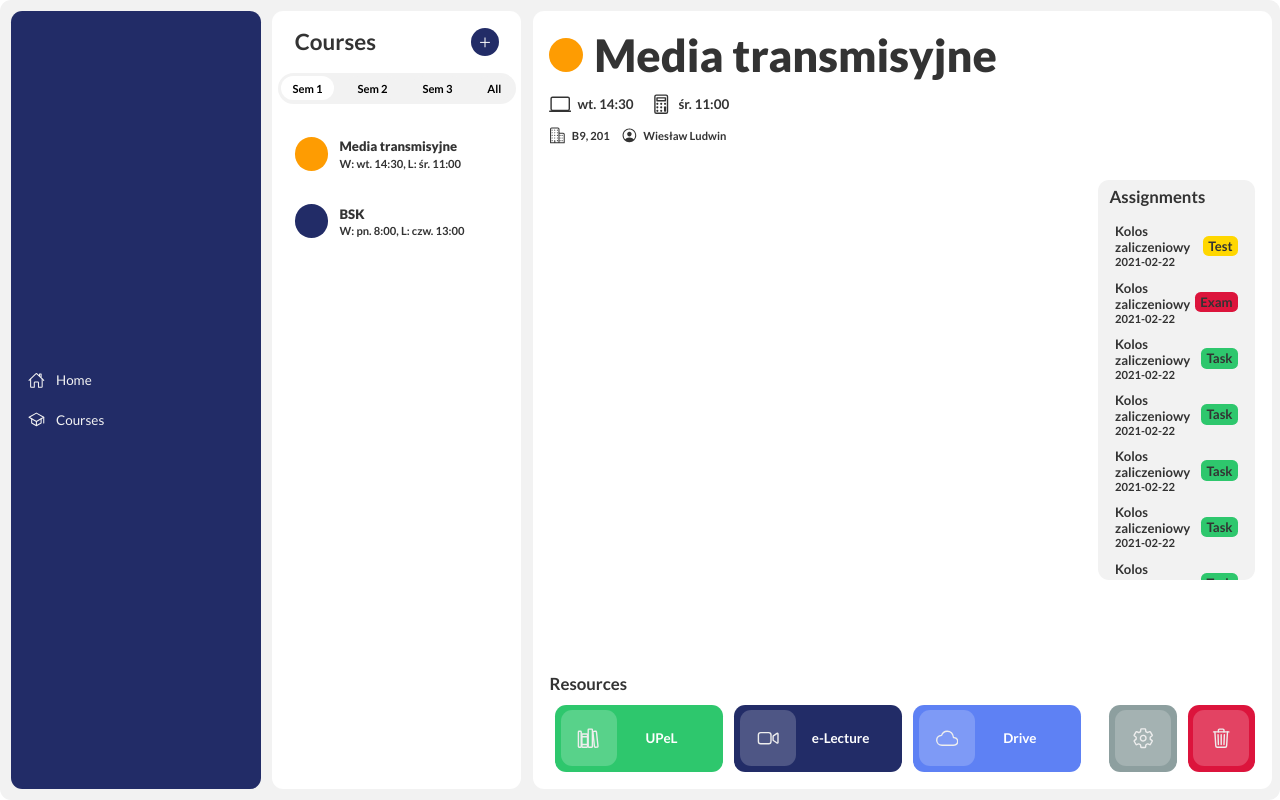
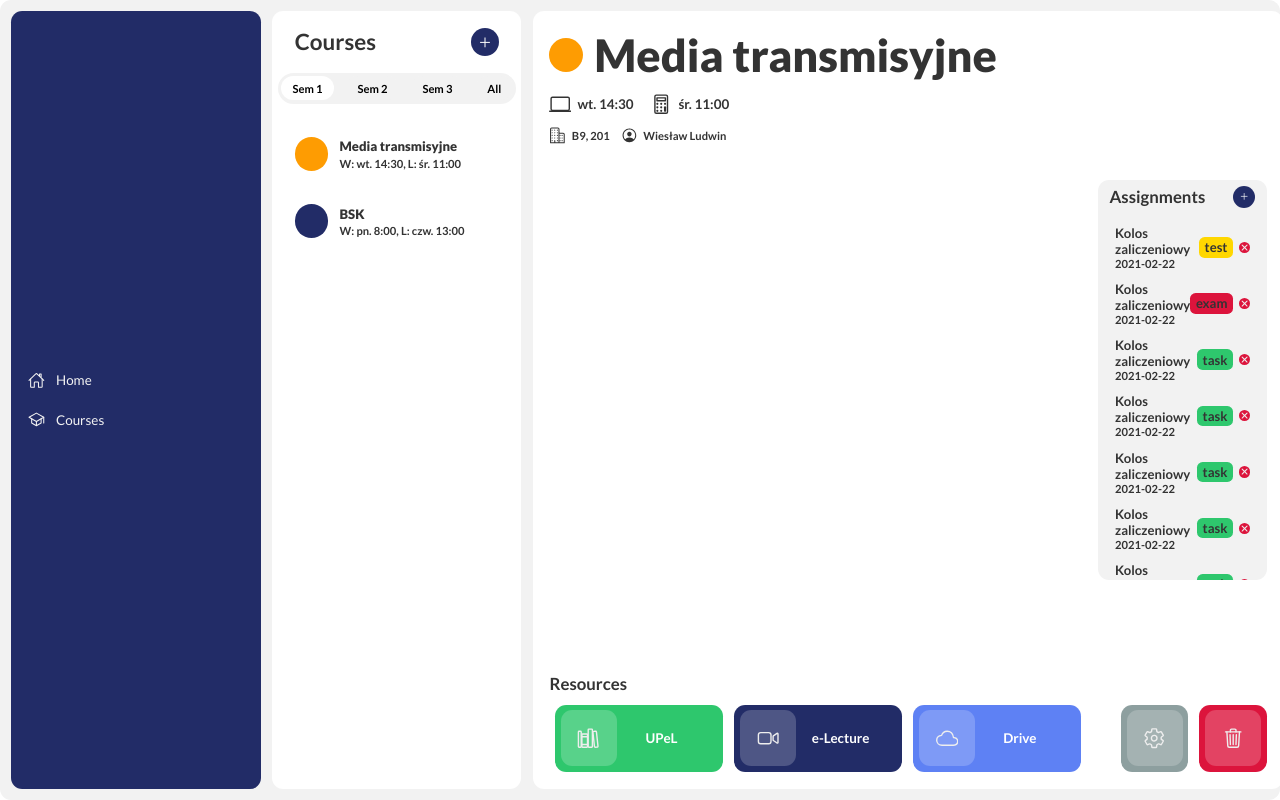
Before and after one commit to pwksn/react-stud-app, a React (Create React App) app: page /courses/home in a window 1280 px wide. Built offline with nearby package versions, Linux system fonts and the light colour scheme; data requests are answered from the project's data file.

Commit message:
Course assignments (add + remove)

```diff
--- a/mock/db.json
+++ b/mock/db.json
@@ -1,5 +1,18 @@
 {
   "courses": [
+    {
+      "name": "Języki skryptowe",
+      "sem": 3,
+      "color": "pink",
+      "lecture": "pt. 11:30",
+      "lab": "pn. 9:30",
+      "location": "D6, 2",
+      "lecturer": "Andrzej Matiolański",
+      "upelLink": "https://upel2.cel.agh.edu.pl/wiet/",
+      "eLectureLink": "https://www.microsoft.com/pl-pl/microsoft-teams/group-chat-software",
+      "driveLink": "https://drive.google.com/drive/u/0/my-drive",
+      "id": 3
+    },
     {
       "name": "Media transmisyjne",
       "sem": 1,
@@ -16,74 +29,68 @@
         {
           "assignmentName": "Kolos zaliczeniowy",
           "assignmentDate": "2021-02-22",
-          "assignmentType": "Test",
+          "assignmentType": "test",
           "assignmentId": 1613325169
         },
         {
           "assignmentName": "Kolos zaliczeniowy",
           "assignmentDate": "2021-02-22",
-          "assignmentType": "Exam",
+          "assignmentType": "exam",
+          "assignmentId": 1613325183
+        },
+        {
+          "assignmentName": "Kolos zaliczeniowy",
+          "assignmentDate": "2021-02-22",
+          "assignmentType": "task",
+          "assignmentId": 1613325199
+        },
+        {
+          "assignmentName": "Kolos zaliczeniowy",
+          "assignmentDate": "2021-02-22",
+          "assignmentType": "task",
+          "assignmentId": 1613325197
+        },
+        {
+          "assignmentName": "Kolos zaliczeniowy",
+          "assignmentDate": "2021-02-22",
+          "assignmentType": "task",
+          "assignmentId": 1613325196
+        },
+        {
+          "assignmentName": "Kolos zaliczeniowy",
+          "assignmentDate": "2021-02-22",
+          "assignmentType": "task",
+          "assignmentId": 1613325195
+        },
+        {
+          "assignmentName": "Kolos zaliczeniowy",
+          "assignmentDate": "2021-02-22",
+          "assignmentType": "task",
+          "assignmentId": 1613325194
+        },
+        {
+          "assignmentName": "Kolos zaliczeniowy",
+          "assignmentDate": "2021-02-22",
+          "assignmentType": "task",
           "assignmentId": 1613325193
         },
         {
           "assignmentName": "Kolos zaliczeniowy",
           "assignmentDate": "2021-02-22",
-          "assignmentType": "Task",
-          "assignmentId": 1613325198
+          "assignmentType": "task",
+          "assignmentId": 1613325192
         },
         {
           "assignmentName": "Kolos zaliczeniowy",
           "assignmentDate": "2021-02-22",
-          "assignmentType": "Task",
-          "assignmentId": 1613325198
+          "assignmentType": "task",
+          "assignmentId": 1613325191
         },
         {
           "assignmentName": "Kolos zaliczeniowy",
           "assignmentDate": "2021-02-22",
-          "assignmentType": "Task",
-          "assignmentId": 1613325198
-        },
-        {
-          "assignmentName": "Kolos zaliczeniowy",
-          "assignmentDate": "2021-02-22",
-          "assignmentType": "Task",
-          "assignmentId": 1613325198
-        },
-        {
-          "assignmentName": "Kolos zaliczeniowy",
-          "assignmentDate": "2021-02-22",
-          "assignmentType": "Task",
-          "assignmentId": 1613325198
-        },
-        {
-          "assignmentName": "Kolos zaliczeniowy",
-          "assignmentDate": "2021-02-22",
-          "assignmentType": "Task",
-          "assignmentId": 1613325198
-        },
-        {
-          "assignmentName": "Kolos zaliczeniowy",
-          "assignmentDate": "2021-02-22",
-          "assignmentType": "Task",
-          "assignmentId": 1613325198
-        },
-        {
-          "assignmentName": "Kolos zaliczeniowy",
-          "assignmentDate": "2021-02-22",
-          "assignmentType": "Task",
-          "assignmentId": 1613325198
-        },
-        {
-          "assignmentName": "Kolos zaliczeniowy",
-          "assignmentDate": "2021-02-22",
-          "assignmentType": "Task",
-          "assignmentId": 1613325198
-        },
-        {
-          "assignmentName": "Kolos zaliczeniowy",
-          "assignmentDate": "2021-02-22",
-          "assignmentType": "Task",
-          "assignmentId": 1613325198
+          "assignmentType": "task",
+          "assignmentId": 1613325190
         }
       ]
     },
@@ -98,20 +105,15 @@
       "lecturer": "Marek Natkaniec",
       "upelLink": "https://yoksel.github.io/flex-cheatsheet/#section-justify-content",
       "eLectureLink": "https://www.microsoft.com/pl-pl/microsoft-teams/group-chat-software",
-      "driveLink": "https://drive.google.com/drive/u/0/my-drive"
-    },
-    {
-      "name": "Języki skryptowe",
-      "sem": 3,
-      "color": "pink",
-      "lecture": "pt. 11:30",
-      "lab": "pn. 9:30",
-      "location": "D6, 2",
-      "lecturer": "Andrzej Matiolański",
-      "upelLink": "https://upel2.cel.agh.edu.pl/wiet/",
-      "eLectureLink": "https://www.microsoft.com/pl-pl/microsoft-teams/group-chat-software",
       "driveLink": "https://drive.google.com/drive/u/0/my-drive",
-      "id": 3
+      "assignments": [
+        {
+          "assignmentName": "Termin 1",
+          "assignmentType": "exam",
+          "assignmentDate": "2021-06-03",
+          "assignmentId": 1613635520082
+        }
+      ]
     }
   ]
 }
--- a/src/Courses/CourseDetails/CourseAssignments.js
+++ b/src/Courses/CourseDetails/CourseAssignments.js
@@ -1,11 +1,32 @@
-const CourseAssignments = ({ currentCourse }) => {
+import { useState } from "react";
+import CourseAssignmentsForm from "./CourseAssignments/CourseAssignmentsForm";
+
+const CourseAssignments = ({ currentCourse, onCourseAssignmentsChange }) => {
+
+    const [assignmentFormMode, setAssignmentFormMode] = useState(false);
+
+    const onAssignmentRemoval = (id) => {
+        const assignmentToRemove = currentCourse.assignments.filter(asg => asg.assignmentId === id)[0];
+        onCourseAssignmentsChange(currentCourse.assignments.indexOf(assignmentToRemove), 'remove');
+    }
+
+    const onAssignmentAdd = (assignment) => {
+        currentCourse.assignments.push(assignment);
+        onCourseAssignmentsChange(currentCourse, 'add');
+        setAssignmentFormMode(false);
+    }
+
+    const onAssignmentModeToggle = () => {
+        setAssignmentFormMode(!assignmentFormMode);
+
+    }
 
     const getClassName = (assignmentType) => {
-        if (assignmentType === 'Exam') {
+        if (assignmentType === 'exam') {
             return 'course-assignment-type course-assignment-type-exam';
-        } else if (assignmentType === 'Test') {
+        } else if (assignmentType === 'test') {
             return 'course-assignment-type course-assignment-type-test';
-        } else if (assignmentType === 'Task') {
+        } else if (assignmentType === 'task') {
             return 'course-assignment-type course-assignment-type-task';
         } else {
             return null;
@@ -14,8 +35,14 @@ const CourseAssignments = ({ currentCourse }) => {
 
     return (
         <div className="course-assignments-box">
-            <h2 className="header-1">Assignments</h2>
-            <div className="course-assignments-list">
+            <div className="course-assignments-header d-flex">
+                <h2 className="header-1">Assignments</h2>
+                <button>
+                    {assignmentFormMode && <ion-icon name="close" style={{color: '#fff'}} onClick={onAssignmentModeToggle}></ion-icon>}
+                    {!assignmentFormMode && <ion-icon name="add-outline" style={{color: '#fff'}} onClick={onAssignmentModeToggle}></ion-icon>}
+                </button>
+            </div>
+            {!assignmentFormMode && currentCourse.assignments && currentCourse.assignments.length > 0 && <div className="course-assignments-list">
                 {currentCourse.assignments.map((assignment) => (
                     <div className="course-assignment d-flex" key={assignment.assignmentId}>
                         <div className="course-assignment-info">
@@ -25,9 +52,16 @@ const CourseAssignments = ({ currentCourse }) => {
                         <div className={getClassName(assignment.assignmentType)}>
                             <h3>{assignment.assignmentType}</h3>
                         </div>
+                        <button className="course-assignment-delete" onClick={() => onAssignmentRemoval(assignment.assignmentId)}>
+                            <ion-icon name="close" style={{color: "#eee", width: '1rem', height: '1rem'}}></ion-icon>
+                        </button>
                     </div>
                 ))}
-            </div>
+            </div>}
+            {((!assignmentFormMode && !currentCourse.assignments) || (!assignmentFormMode && currentCourse.assignments.length === 0)) && <div className="course-assignment-placeholder-box">
+                <h2 className="course-assignment-placeholder">No assignments</h2>
+            </div>}
+            {assignmentFormMode && <CourseAssignmentsForm onAssignmentAdd={onAssignmentAdd}/>}
         </div>
     );
 }
--- /dev/null
+++ b/src/Courses/CourseDetails/CourseAssignments/CourseAssignmentsForm.js
@@ -0,0 +1,58 @@
+import { useEffect, useState } from "react";
+
+const CourseAssignmentsForm = ({ onAssignmentAdd }) => {
+
+    const [assignmentName, setAssignmentName] = useState('');
+    const [assignmentType, setAssignmentType] = useState('exam');
+    const [assignmentDate, setAssignmentDate] = useState('');
+
+    const handleSubmit = (e) => {
+        e.preventDefault();
+        const newAssignment = {
+            assignmentName: assignmentName,
+            assignmentType: assignmentType,
+            assignmentDate: assignmentDate,
+            assignmentId: +new Date().getTime(),
+        };
+        onAssignmentAdd(newAssignment);
+    };
+
+    const generateDate = () => {
+        const date = new Date();
+        const dateString = new Date(date.getTime() - (date.getTimezoneOffset() * 60000)).toISOString().split("T")[0];
+        console.log(dateString);
+        setAssignmentDate(dateString);
+    };
+
+    useEffect(() => {
+        generateDate();
+    }, []);
+
+    return (
+        <div className="course-assignment-form">
+            <form onSubmit={handleSubmit}>
+                    <div>
+                        <label>Name:</label>
+                        <input type="text" required value={assignmentName} onChange={(e) => setAssignmentName(e.target.value)}/>
+                    </div>
+                    <div>
+                        <label>Type:</label>
+                        <select value={assignmentType} onChange={(e) => setAssignmentType(e.target.value)}>
+                            <option value="exam">Exam</option>
+                            <option value="test">Test</option>
+                            <option value="task">Task</option>
+                        </select>
+                    </div>
+                    <div>
+                        <label>Date:</label>
+                        <input type="date" value={assignmentDate} onChange={(e) => setAssignmentDate(e.target.value)}/>
+                    </div>
+                    <div>
+                        <button type="submit">Submit</button>
+                    </div>
+                </form>
+        </div>
+    );
+}
+
+export default CourseAssignmentsForm;
--- a/src/Courses/CourseDetails/CourseDetails.js
+++ b/src/Courses/CourseDetails/CourseDetails.js
@@ -1,10 +1,9 @@
-import { useEffect } from "react";
 import { useHistory } from "react-router-dom";
 import { Link } from 'react-router-dom';
 import CourseAssignments from "./CourseAssignments";
 import CourseResources from "./CourseResources";
 
-const CourseDetails = ({ courses, courseID, parentCallback }) => {
+const CourseDetails = ({ courses, courseID, parentCallback, onCourseAssignmentsChange }) => {
 
     const currentCourse = courses.filter(course => course.id === courseID)[0];
     const history = useHistory();
@@ -54,9 +53,9 @@ const CourseDetails = ({ courses, courseID, parentCallback }) => {
                 <CourseResources currentCourse={currentCourse}/>
             </div>}
 
-            {currentCourse.assignments && <div className="course-assignments">
-                <CourseAssignments currentCourse={currentCourse}/>
-            </div>}
+            <div className="course-assignments">
+                <CourseAssignments currentCourse={currentCourse} onCourseAssignmentsChange={onCourseAssignmentsChange}/>
+            </div>
 
             <div className="course-changes">
                 <div className="course-edit" onClick={sendCurrentCourse}>
--- a/src/Courses/CoursesHome.js
+++ b/src/Courses/CoursesHome.js
@@ -8,20 +8,57 @@ const CoursesHome = ({ setCurrentCourse }) => {
 
     const { data: courses, isPending, error } = useFetch('http://localhost:8000/courses');
     const [courseSelected, setCourseSelected] = useState(null);
+    const [requestData, setRequestData] = useState(new Date());
 
     useEffect(() => {
         setCourseSelected(courses ? courses[0].id : null);
     }, [courses]);
+
+    useEffect(() => {
+        console.log('useEffect!');
+    }, [requestData]);
 
     const callbackFunction = (courseDetailsData) => {
         console.log(courseDetailsData);
         setCurrentCourse(courseDetailsData);
     }
 
+    const onCourseAssignmentsChange = (data, method) => {
+        console.log(method);
+        if (method === 'remove') {
+            const currentCourse = courses.find(course => course.id === courseSelected);
+            currentCourse.assignments?.splice(data, 1);
+            fetch('http://localhost:8000/courses/' + currentCourse.id, {
+                        method: 'DELETE'
+                    }).then(() => {
+                        fetch('http://localhost:8000/courses', {
+                            method: 'POST',
+                            headers: { "Content-Type": "application/json"},
+                            body: JSON.stringify(currentCourse)
+                        }).then(() => {
+                            setRequestData(new Date());
+                        })
+                    })
+        } else if (method === 'add') {
+            fetch('http://localhost:8000/courses/' + data.id, {
+                        method: 'DELETE'
+                    }).then(() => {
+                        fetch('http://localhost:8000/courses', {
+                            method: 'POST',
+                            headers: { "Content-Type": "application/json"},
+                            body: JSON.stringify(data)
+                        }).then(() => {
+                            setRequestData(new Date());
+                        })
+                    })
+        }
+
+    }
+
     return (
         <div className="courses">
-            {courses && <CoursesList courses={courses} setCourseSelection={e => setCourseSelected(e)}/>}
-            {courseSelected && courses && <CourseDetails courses={courses} courseID={courseSelected} parentCallback={callbackFunction}/>}
+            {courses && <CoursesList courses={courses.sort((a, b) => a.id - b.id)} setCourseSelection={e => setCourseSelected(e)}/>}
+            {courseSelected && courses && <CourseDetails courses={courses} courseID={courseSelected} parentCallback={callbackFunction} onCourseAssignmentsChange={onCourseAssignmentsChange}/>}
             {error && <h1 className="loading-placeholder">{error} :(</h1>}
             {isPending && <h1 className="loading-placeholder">Loading...</h1>}
         </div>
--- a/src/index.css
+++ b/src/index.css
@@ -351,6 +351,71 @@ a {
   flex-direction: column;
 }
 
+.course-assignments-header {
+  justify-content: space-between;
+}
+
+.course-assignments-header button{
+  background-color: #222C67;
+  border-radius: 1rem;
+  width: 2rem;
+  height: 2rem;
+}
+
+.course-assignment-placeholder-box {
+  margin-top: 2rem;
+  height: 100%;
+  display: flex;
+  justify-content: center;
+}
+
+.course-assignment-placeholder {
+  font-weight: 400;
+}
+
+.course-assignment-form form {
+  display: flex;
+  flex-direction: column;
+  padding: 1rem 0;
+  font-weight: 600;
+}
+
+.course-assignment-form div {
+  margin-top: 1rem;
+  display: flex;
+  padding: 0 1rem;
+}
+
+.course-assignment-form label {
+  margin-right: 1rem;
+}
+
+.course-assignment-form input, .course-assignment-form select {
+  /* width: 15rem;
+  max-width: 15rem; */
+  line-height: 1.5rem;
+  height: 1.5rem;
+  font-size: 1rem;
+  font-weight: 500;
+  border: 1px solid;
+  border-radius: 1rem;
+  background-color: #fff;
+  padding: 0 .5rem;
+  flex-grow: 1;
+}
+
+.course-assignment-form button {
+  width: 5rem;
+  height: 2rem;
+  color: #fff;
+  background-color: #222C67;
+  border-radius: 1rem;
+
+  align-self: center;
+  margin: 0 auto;
+  font-weight: 600;
+}
+
 .course-changes {
   grid-row: 9/11;
   grid-column: 2/3;
@@ -524,6 +589,13 @@ a {
   background-color: #2ec76d;
 }
 
+.course-assignment-delete {
+  background-color: #dc143c;
+  border-radius: 1rem;
+  padding: 0;
+  margin-left: .5rem;
+}
+
 /* Semester Picker */
 
 .semester-picker {
```
Also changed, not shown: 1 other file (tests, documents, lock files or other folders).
